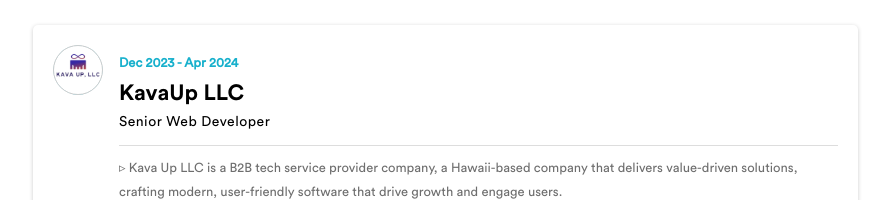
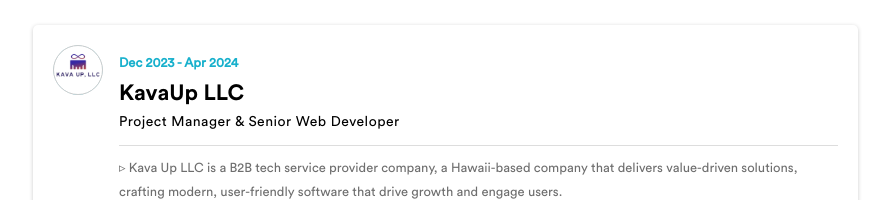
Before and after one commit to vishaltalreja01/vishaltalreja01.github.io, a plain HTML site: page index.html in a window 1280 px wide. Shown: the part 2872-3072 px from the top of the page, without its empty margins (337-1227 px from the left). Drawn offline with Linux system fonts and the light colour scheme; files whose address does not match are found by name.

Commit message:
updated designation

```diff
--- a/index.html
+++ b/index.html
@@ -445,7 +445,7 @@
 									<!-- <hr class="customhr"> -->
 									<span class="date">Dec 2023 - Apr 2024 </span>
 									<h2 style="margin: 0;">KavaUp LLC</h2>
-									<div class="position">Senior Web Developer</div>
+									<div class="position">Project Manager & Senior Web Developer</div>
 								</div>
 								<div class="pl-3">
 									<hr class="customhr">
```
